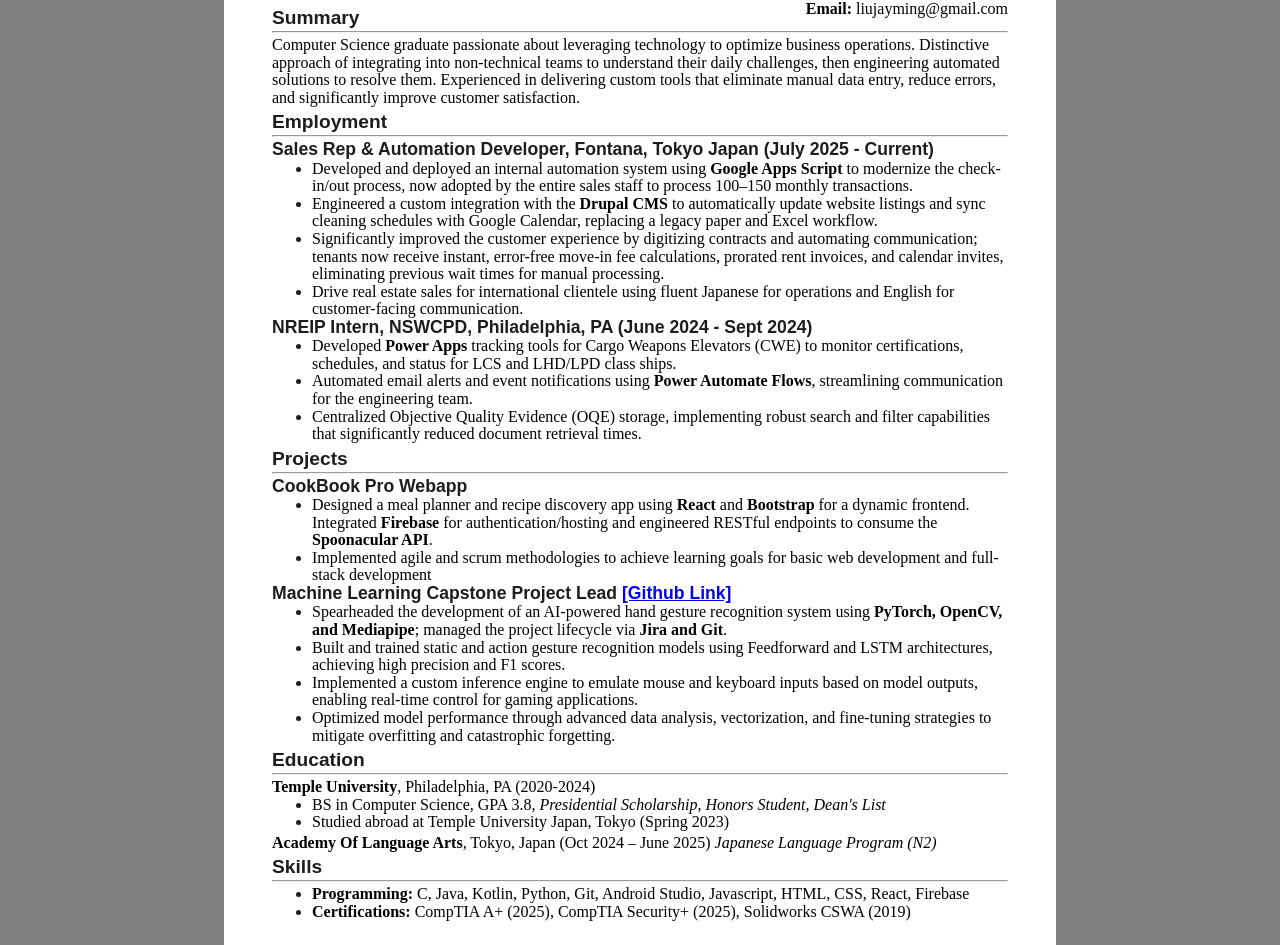
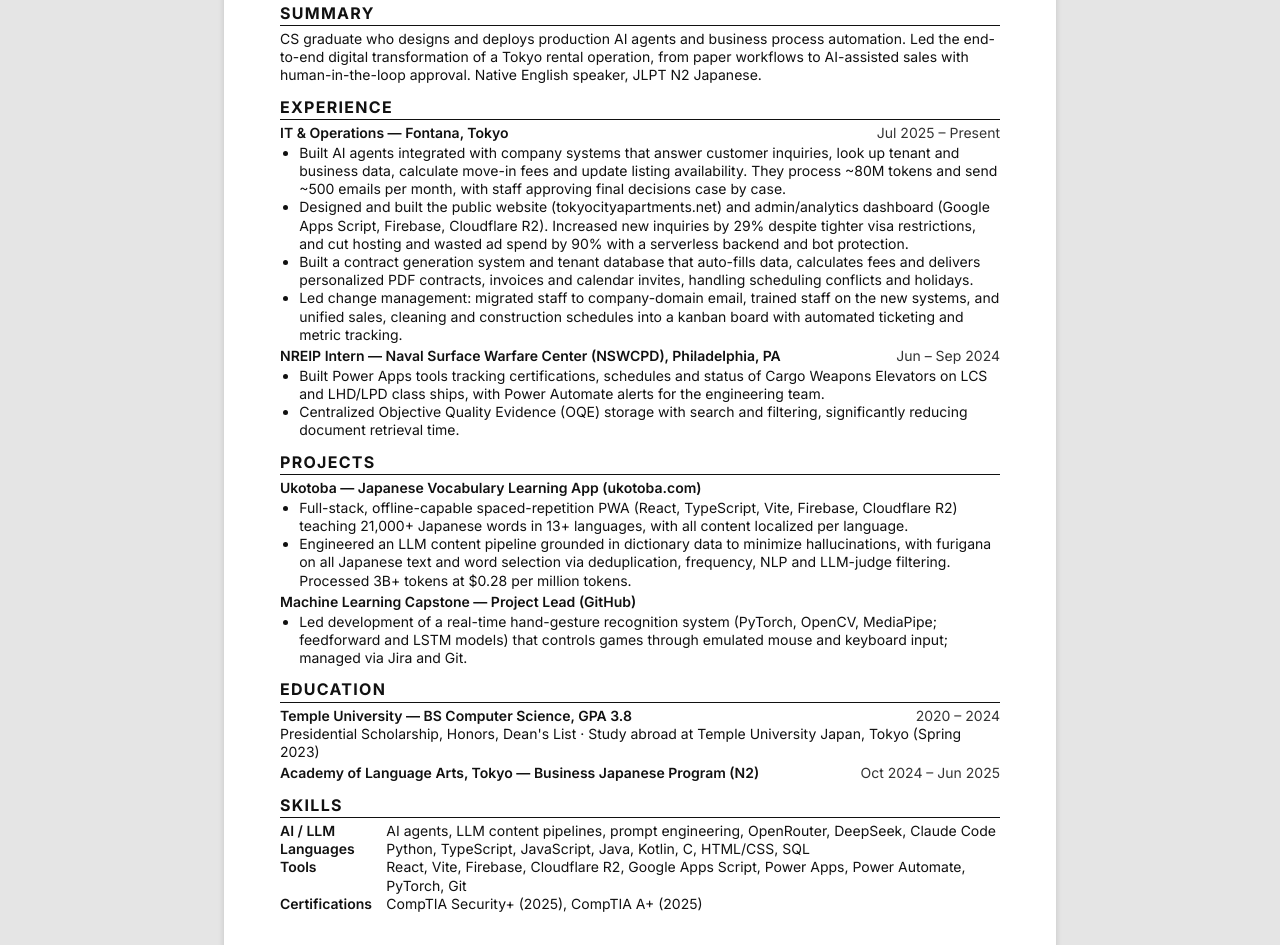
Before and after one commit to jaylikesminecraft/jaylikesminecraft.github.io, a plain HTML site: page index.html in a window 1280 px wide. Shown: the part 148-1093 px from the top of the page. Drawn offline with Linux system fonts and the light colour scheme.

Commit message:
Restyle resume to match PDF, fit one page, add print button
Co-Authored-By: Claude Opus 5.5 <noreply@anthropic.com>

```diff
--- a/index.html
+++ b/index.html
@@ -4,235 +4,319 @@
     <meta charset="UTF-8" />
     <meta name="viewport" content="width=device-width, initial-scale=1.0" />
     <title>Jayming Liu Resume</title>
+    <link rel="preconnect" href="https://fonts.googleapis.com" />
+    <link rel="preconnect" href="https://fonts.gstatic.com" crossorigin />
+    <link
+      href="https://fonts.googleapis.com/css2?family=Inter:wght@400;600;700&display=swap"
+      rel="stylesheet"
+    />
     <style>
+      * {
+        box-sizing: border-box;
+      }
       body {
-        font-family: Arial, sans-serif;
-        color: #1d1d1d;
+        margin: 0;
+        padding: 2rem 1rem;
+        background: #e5e5e5;
+        color: #111;
+        font-family: "Inter", Arial, sans-serif;
+        font-size: 14px;
+        line-height: 1.3;
+      }
+      .page {
         max-width: 52rem;
         margin: auto;
-        padding-top: 3rem;
-        padding-bottom: 3rem;
-        background-color: gray;
+        background: #fff;
+        padding: 3rem 3.5rem;
+        box-shadow: 0 1px 6px rgba(0, 0, 0, 0.15);
+      }
+      a {
+        color: inherit;
+        text-decoration: none;
+      }
+      a:hover {
+        text-decoration: underline;
+      }
+      h1 {
+        font-size: 2rem;
+        font-weight: 700;
+        margin: 0;
+        line-height: 1.1;
+      }
+      .contact {
+        color: #333;
+        font-size: 0.9rem;
+        margin-top: 0.3rem;
+      }
+      .contact .sep {
+        margin: 0 0.4rem;
+      }
+      h2 {
+        font-size: 1rem;
+        font-weight: 700;
+        letter-spacing: 0.08em;
+        text-transform: uppercase;
+        margin: 0.75rem 0 0.25rem;
+        padding-bottom: 0.1rem;
+        border-bottom: 1.5px solid #111;
+      }
+      p {
+        margin: 0;
+      }
+      .row {
+        display: flex;
+        justify-content: space-between;
+        gap: 1rem;
+        margin-top: 0.2rem;
+      }
+      .row .title {
+        font-weight: 600;
+      }
+      .row .date {
+        white-space: nowrap;
+        color: #333;
+      }
+      ul {
+        margin: 0.1rem 0 0;
+        padding-left: 1.2rem;
+      }
+      li {
+        margin: 0;
+      }
+      .skills {
+        display: grid;
+        grid-template-columns: max-content 1fr;
+        column-gap: 0.9rem;
+        margin: 0;
+      }
+      .skills dt {
+        font-weight: 600;
+      }
+      .skills dd {
+        margin: 0;
+      }
+      @media (max-width: 600px) {
+        .page {
+          padding: 1.5rem 1rem;
+        }
+        .row {
+          flex-direction: column;
+          gap: 0;
+        }
+        .skills {
+          grid-template-columns: 1fr;
+        }
+        .skills dd {
+          margin-bottom: 0.3rem;
+        }
+      }
+      .print-btn {
+        position: fixed;
+        top: 1rem;
+        right: 1rem;
+        display: flex;
+        align-items: center;
+        gap: 0.4rem;
+        padding: 0.5rem 0.9rem;
+        font: 600 0.9rem "Inter", Arial, sans-serif;
+        color: #fff;
+        background: #111;
+        border: none;
+        border-radius: 6px;
+        cursor: pointer;
+        box-shadow: 0 1px 4px rgba(0, 0, 0, 0.25);
+      }
+      .print-btn:hover {
+        background: #333;
       }
       @media print {
+        .print-btn {
+          display: none;
+        }
+        @page {
+          size: letter;
+          margin: 0.4in 0.5in;
+        }
         body {
-          max-width: 46rem !important;
+          background: #fff;
           padding: 0;
+          font-size: 10.5pt;
+          line-height: 1.26;
         }
-        .white {
-          padding: 0 !important;
+        h1 {
+          font-size: 20pt;
+        }
+        .page {
+          max-width: none;
+          padding: 0;
+          box-shadow: none;
         }
       }
-      .white {
-        background-color: white;
-        padding: 3rem;
-        min-width: 26rem;
-      }
-
-      p {
-        color: #000000;
-        line-height: 1.1;
-        margin-bottom: 0;
-        font-family: Times New Roman, sans-serif;
-      }
-      li p {
-        line-height: 1.1;
-        margin-top: 0;
-        margin-bottom: 0;
-      }
-      ul {
-        margin-top: 0rem;
-        margin-bottom: 0;
-      }
-      h1 {
-        line-height: 0;
-        font-size: 2rem;
-      }
-      h2 {
-        line-height: 0;
-        font-size: 1.2rem;
-        margin-bottom: 0;
-      }
-      h3 {
-        line-height: 1.1;
-        margin: 0;
-        font-size: 1.1rem;
-      }
-      .left {
-        float: left;
-      }
-      .right {
-        float: right;
-        margin: 0rem;
-        padding-top: 0rem;
-      }
-      .right p {
-        line-height: 0;
-      }
-      hr {
-        line-height: 0;
-        margin-top: 0.8rem;
-        margin-bottom: 0.2rem;
-        padding: 0;
-      }
-
     </style>
   </head>
 
   <body>
-    <div class="white">
-      <h1 class="left"><strong>Jayming Liu</strong></h1>
-      <div class="right">
-        <h3><strong>Contact Information</strong></h3>
-        <hr style="margin: 0" />
-        <p style="margin-top: 0.5rem">
-          <strong>Address:</strong> Tokyo, Shinjuku-ku
-        </p>
-        <p><strong>Phone:</strong> +81 07090804369</p>
-        <p><strong>Email:</strong> liujayming@gmail.com</p>
+    <button class="print-btn" onclick="window.print()" aria-label="Print resume">
+      <svg width="16" height="16" viewBox="0 0 24 24" fill="none" stroke="currentColor" stroke-width="2" stroke-linecap="round" stroke-linejoin="round" aria-hidden="true">
+        <polyline points="6 9 6 2 18 2 18 9"></polyline>
+        <path d="M6 18H4a2 2 0 0 1-2-2v-5a2 2 0 0 1 2-2h16a2 2 0 0 1 2 2v5a2 2 0 0 1-2 2h-2"></path>
+        <rect x="6" y="14" width="12" height="8"></rect>
+      </svg>
+      Print
+    </button>
+    <div class="page">
+      <h1>Jayming Liu</h1>
+      <div class="contact">
+        Tokyo, Shinjuku-ku<span class="sep">·</span>+81 70-9080-4369<span
+          class="sep"
+          >·</span
+        ><a href="mailto:liujayming@gmail.com">liujayming@gmail.com</a
+        ><span class="sep">·</span
+        ><a href="https://ukotoba.com" target="_blank">ukotoba.com</a>
       </div>
-      <br />
-      <br />
-      <br />
 
+      <h2>Summary</h2>
+      <p>
+        CS graduate who designs and deploys production AI agents and business
+        process automation. Led the end-to-end digital transformation of a Tokyo
+        rental operation, from paper workflows to AI-assisted sales with
+        human-in-the-loop approval. Native English speaker, JLPT N2 Japanese.
+      </p>
 
-    <h2><strong>Summary</strong></h2>
-    <hr />
-    <p style="margin-top: 0">
-      Computer Science graduate passionate about leveraging technology to optimize business operations. Distinctive approach of integrating into non-technical teams to understand their daily challenges, then engineering automated solutions to resolve them. Experienced in delivering custom tools that eliminate manual data entry, reduce errors, and significantly improve customer satisfaction.
-    </p>
-
-      <h2><strong>Employment</strong></h2>
-      <hr />
-            <h3>Sales Rep & Automation Developer, Fontana, Tokyo Japan (July 2025 - Current)</h3>
+      <h2>Experience</h2>
+      <div class="row">
+        <span class="title">IT &amp; Operations — Fontana, Tokyo</span>
+        <span class="date">Jul 2025 – Present</span>
+      </div>
       <ul>
         <li>
-          <p>
-            Developed and deployed an internal automation system using <strong>Google Apps Script</strong> to modernize the check-in/out process, now adopted by the entire sales staff to process 100–150 monthly transactions.
-          </p>
+          Built AI agents integrated with company systems that answer customer
+          inquiries, look up tenant and business data, calculate move-in fees
+          and update listing availability. They process ~80M tokens and send
+          ~500 emails per month, with staff approving final decisions case by
+          case.
         </li>
         <li>
-          <p>
-            Engineered a custom integration with the <strong>Drupal CMS</strong> to automatically update website listings and sync cleaning schedules with Google Calendar, replacing a legacy paper and Excel workflow.
-          </p>
+          Designed and built the public website (<a
+            href="https://tokyocityapartments.net"
+            target="_blank"
+            >tokyocityapartments.net</a
+          >) and admin/analytics dashboard (Google Apps Script, Firebase,
+          Cloudflare R2). Increased new inquiries by 29% despite tighter visa
+          restrictions, and cut hosting and wasted ad spend by 90% with a
+          serverless backend and bot protection.
         </li>
         <li>
-          <p>
-            Significantly improved the customer experience by digitizing contracts and automating communication; tenants now receive instant, error-free move-in fee calculations, prorated rent invoices, and calendar invites, eliminating previous wait times for manual processing.
-          </p>
+          Built a contract generation system and tenant database that auto-fills
+          data, calculates fees and delivers personalized PDF contracts,
+          invoices and calendar invites, handling scheduling conflicts and
+          holidays.
         </li>
         <li>
-          <p>
-            Drive real estate sales for international clientele using fluent Japanese for operations and English for customer-facing communication.
-          </p>
+          Led change management: migrated staff to company-domain email, trained
+          staff on the new systems, and unified sales, cleaning and construction
+          schedules into a kanban board with automated ticketing and metric
+          tracking.
         </li>
       </ul>
-      <h3>
-        NREIP Intern, NSWCPD, Philadelphia, PA (June 2024 - Sept 2024)
-      </h3>
+
+      <div class="row">
+        <span class="title"
+          >NREIP Intern — Naval Surface Warfare Center (NSWCPD), Philadelphia,
+          PA</span
+        >
+        <span class="date">Jun – Sep 2024</span>
+      </div>
       <ul>
         <li>
-          <p>
-            Developed <strong>Power Apps</strong> tracking tools for Cargo Weapons Elevators (CWE) to monitor certifications, schedules, and status for LCS and LHD/LPD class ships.
-          </p>
+          Built Power Apps tools tracking certifications, schedules and status
+          of Cargo Weapons Elevators on LCS and LHD/LPD class ships, with Power
+          Automate alerts for the engineering team.
         </li>
         <li>
-          <p>
-            Automated email alerts and event notifications using <strong>Power Automate Flows</strong>, streamlining communication for the engineering team.
-          </p>
+          Centralized Objective Quality Evidence (OQE) storage with search and
+          filtering, significantly reducing document retrieval time.
+        </li>
+      </ul>
+
+      <h2>Projects</h2>
+      <div class="row">
+        <span class="title"
+          >Ukotoba — Japanese Vocabulary Learning App (<a
+            href="https://ukotoba.com"
+            target="_blank"
+            >ukotoba.com</a
+          >)</span
+        >
+      </div>
+      <ul>
+        <li>
+          Full-stack, offline-capable spaced-repetition PWA (React, TypeScript,
+          Vite, Firebase, Cloudflare R2) teaching 21,000+ Japanese words in 13+
+          languages, with all content localized per language.
         </li>
         <li>
-          <p>
-            Centralized Objective Quality Evidence (OQE) storage, implementing robust search and filter capabilities that significantly reduced document retrieval times.
-          </p>
+          Engineered an LLM content pipeline grounded in dictionary data to
+          minimize hallucinations, with furigana on all Japanese text and word
+          selection via deduplication, frequency, NLP and LLM-judge filtering.
+          Processed 3B+ tokens at $0.28 per million tokens.
         </li>
-
       </ul>
 
-      <h2><strong>Projects</strong></h2>
-      <hr />
-      <h3>CookBook Pro Webapp</h3>
+      <div class="row">
+        <span class="title"
+          >Machine Learning Capstone — Project Lead (<a
+            href="https://github.com/Capstone-Projects-2024-Spring/project-motion"
+            target="_blank"
+            >GitHub</a
+          >)</span
+        >
+      </div>
       <ul>
         <li>
-          <p>
-            Designed a meal planner and recipe discovery app using <strong>React</strong> and <strong>Bootstrap</strong> for a dynamic frontend. Integrated <strong>Firebase</strong> for authentication/hosting and engineered RESTful endpoints to consume the <strong>Spoonacular API</strong>.
-          </p>
-        </li>
-        <li>
-          <p>
-            Implemented agile and scrum methodologies to achieve learning goals
-            for basic web development and full-stack development
-          </p>
+          Led development of a real-time hand-gesture recognition system
+          (PyTorch, OpenCV, MediaPipe; feedforward and LSTM models) that
+          controls games through emulated mouse and keyboard input; managed via
+          Jira and Git.
         </li>
       </ul>
-      <h3>
-        Machine Learning Capstone Project Lead <a
-              href="https://github.com/Capstone-Projects-2024-Spring/project-motion"
-              target="_blank"
-              >[Github Link]</a>
-      </h3>
-      <ul>
-        <li>
-          <p>
-            Spearheaded the development of an AI-powered hand gesture recognition system using <strong>PyTorch, OpenCV, and Mediapipe</strong>; managed the project lifecycle via <strong>Jira and Git</strong>.
-          </p>
-        </li>
-        <li>
-          <p>
-            Built and trained static and action gesture recognition models using Feedforward and LSTM architectures, achieving high precision and F1 scores.
-          </p>
-        </li>
-        <li>
-          <p>
-            Implemented a custom inference engine to emulate mouse and keyboard inputs based on model outputs, enabling real-time control for gaming applications.
-          </p>
-        </li>
-        <li>
-          <p>
-            Optimized model performance through advanced data analysis, vectorization, and fine-tuning strategies to mitigate overfitting and catastrophic forgetting.
-          </p>
-        </li>
 
-      </ul>
+      <h2>Education</h2>
+      <div class="row">
+        <span class="title"
+          >Temple University — BS Computer Science, GPA 3.8</span
+        >
+        <span class="date">2020 – 2024</span>
+      </div>
+      <p>
+        Presidential Scholarship, Honors, Dean's List · Study abroad at Temple
+        University Japan, Tokyo (Spring 2023)
+      </p>
+      <div class="row">
+        <span class="title"
+          >Academy of Language Arts, Tokyo — Business Japanese Program
+          (N2)</span
+        >
+        <span class="date">Oct 2024 – Jun 2025</span>
+      </div>
 
-      <h2><strong>Education</strong></h2>
-      <hr />
-      <p style="margin-top: 0">
-          <strong>Temple University</strong>,
-          Philadelphia, PA (2020-2024)
-        </p>
-        <ul style="margin-bottom: 3px">
-        <li>
-            <p>BS in Computer Science, GPA 3.8, <i>Presidential Scholarship,
-                    Honors Student, Dean's List</i></p>
-        </li>
-        <li>
-            <p>
-                Studied abroad at Temple University Japan, Tokyo
-                (Spring 2023)
-            </p>
-        </li>
-    </ul>
-    <p style="margin-top: 0">
-        <strong>Academy Of Language Arts</strong>, Tokyo, Japan (Oct 2024 – June 2025)
-<i>Japanese Language Program (N2)</i>
-    </p>
-    <h2><strong>Skills</strong></h2>
-    <hr />
-    <ul>
-        <li>
-            <p>
-                <strong>Programming:</strong> C, Java, Kotlin, Python, Git, Android Studio, Javascript, HTML, CSS, React, Firebase
-            </p>
-        </li>
-        <li>
-            <p>
-                <strong>Certifications:</strong> CompTIA A+ (2025), CompTIA Security+ (2025), Solidworks CSWA (2019)
-            </p>
-        </li>
-    </ul>
-
-      </ul>
+      <h2>Skills</h2>
+      <dl class="skills">
+        <dt>AI / LLM</dt>
+        <dd>
+          AI agents, LLM content pipelines, prompt engineering, OpenRouter,
+          DeepSeek, Claude Code
+        </dd>
+        <dt>Languages</dt>
+        <dd>Python, TypeScript, JavaScript, Java, Kotlin, C, HTML/CSS, SQL</dd>
+        <dt>Tools</dt>
+        <dd>
+          React, Vite, Firebase, Cloudflare R2, Google Apps Script, Power Apps,
+          Power Automate, PyTorch, Git
+        </dd>
+        <dt>Certifications</dt>
+        <dd>CompTIA Security+ (2025), CompTIA A+ (2025)</dd>
+      </dl>
     </div>
   </body>
 </html>
```
